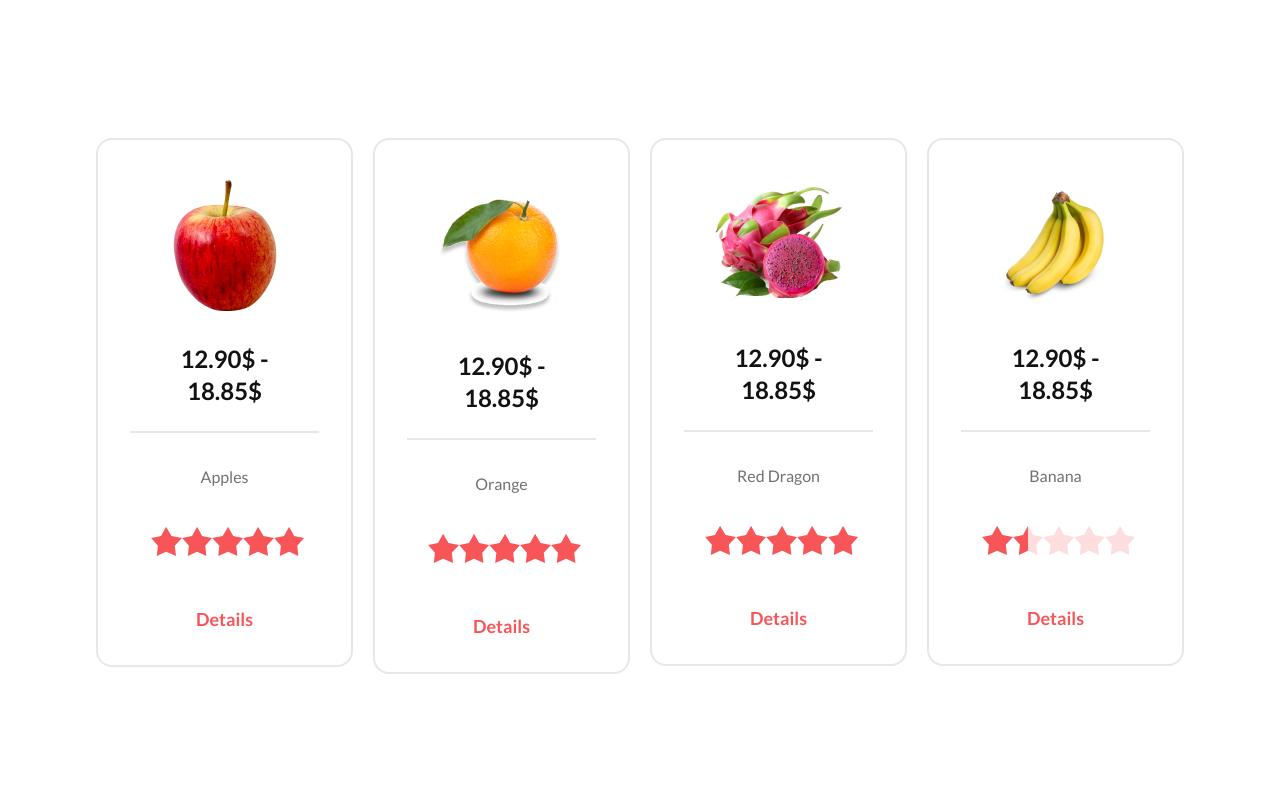
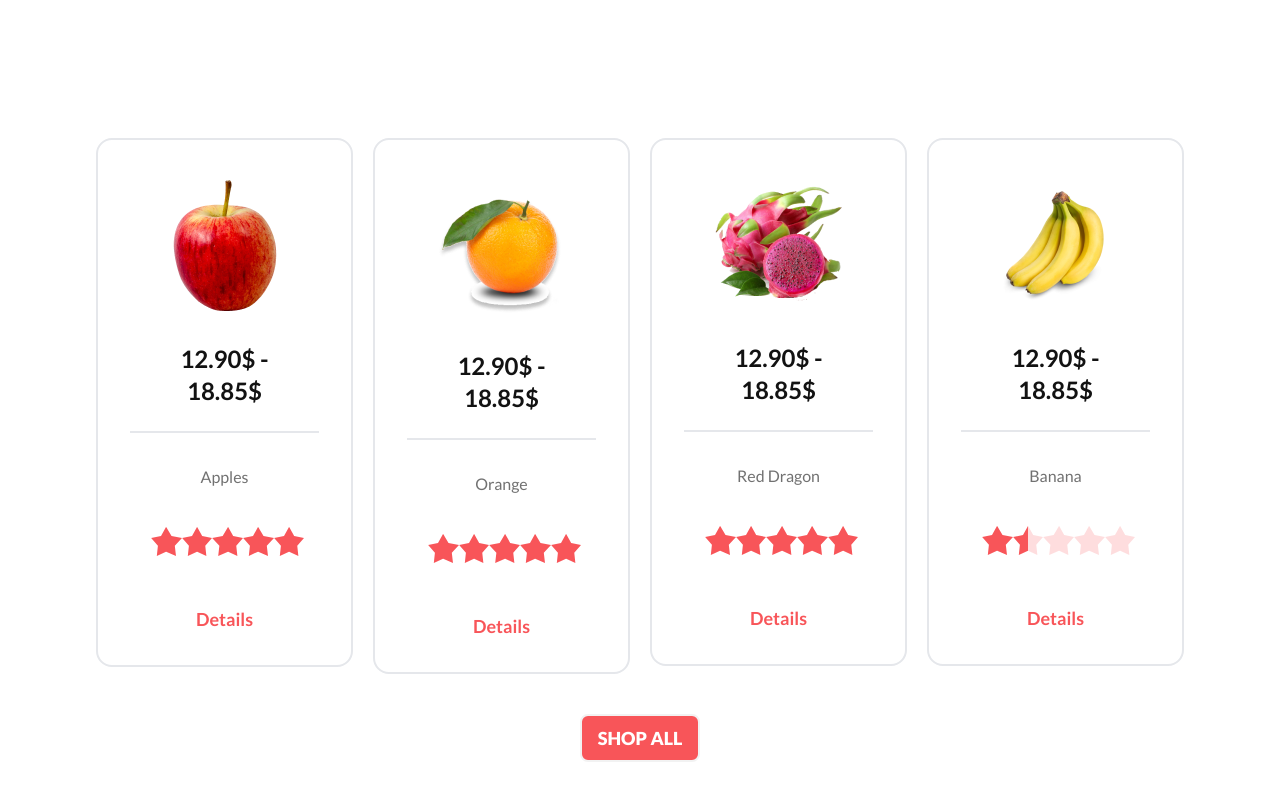
Before and after one commit to mahiralshahiar/fruit-burst, a plain HTML site: page index.html in a window 1280 px wide. Shown: the part 1552-2352 px from the top of the page. Drawn offline with nearby package versions, Linux system fonts and the light colour scheme.

Commit message:
added btn with hover effectsp

```diff
--- a/index.html
+++ b/index.html
@@ -652,7 +652,11 @@
                 </div>
 
             </div>
-
+            <div class="flex justify-center">
+                <button
+                    class="btn text-base lg:text-lg font-black bg-[#F85559]  border-2 border-primary-bg text-white hover:bg-transparent hover:text-[#F85559] hover:border-[#F85559] ">Shop
+                    All</button>
+            </div>
 
         </section>
 
```
